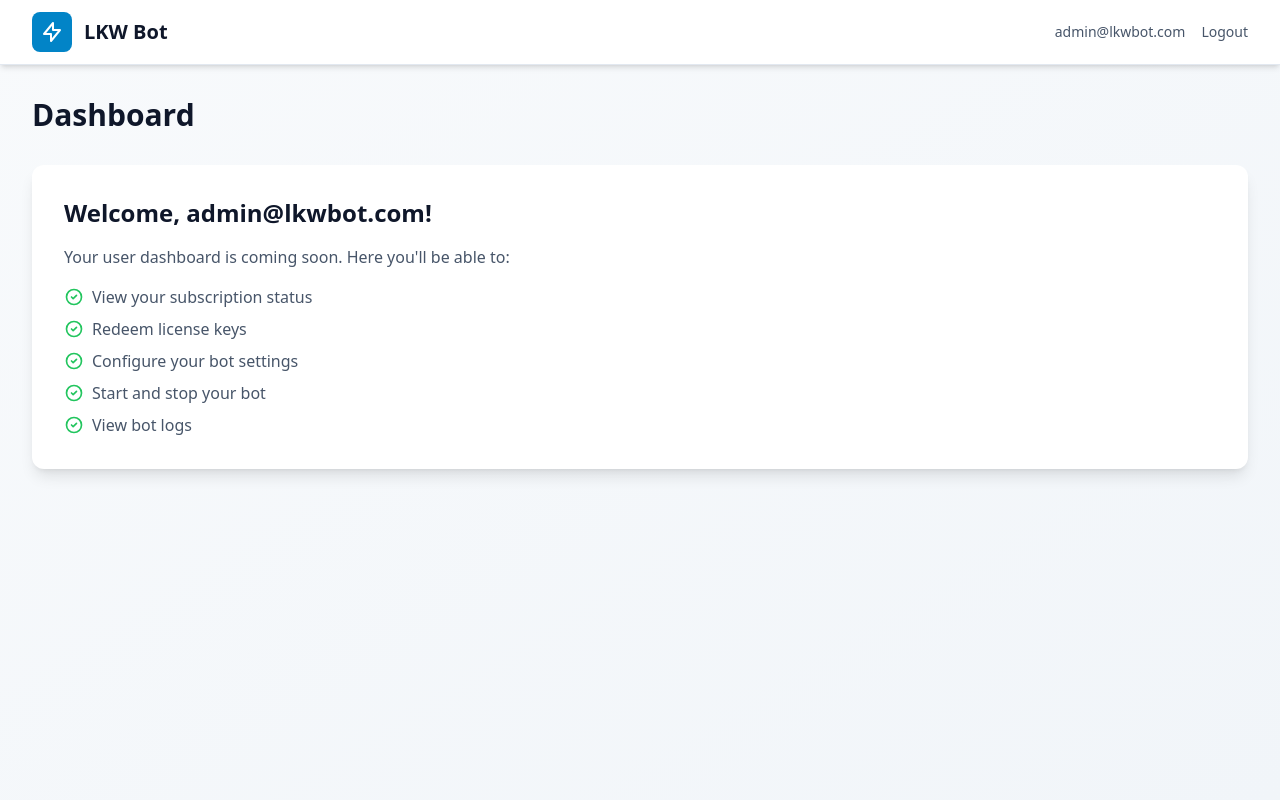
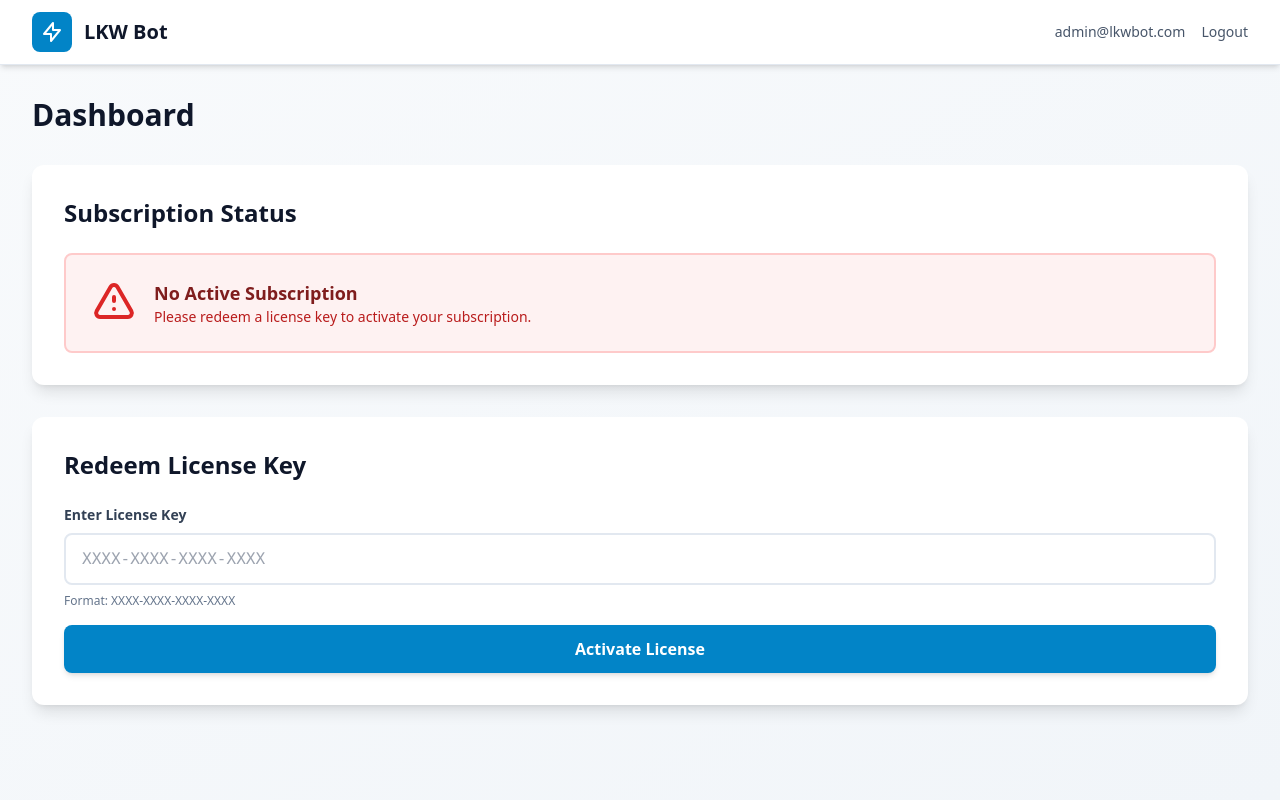
Before and after one commit to Ben10002/LastWarTruck, a Flask app: page /dashboard/ in a window 1280 px wide. Run offline with Flask 3, Linux system fonts and the light colour scheme; a user stored in the database is signed in; some libraries are stand-ins or nearby versions.

```diff
--- a/routes/dashboard.py
+++ b/routes/dashboard.py
@@ -1,11 +1,74 @@
-from flask import Blueprint, render_template
-from flask_login import login_required, current_user
+from flask import Blueprint, render_template, request, redirect, url_for, flash, session, abort
+from functools import wraps
+from models import db
+from models.user import User
+from models.license import License
+from models.subscription import Subscription
 
 bp = Blueprint('dashboard', __name__, url_prefix='/dashboard')
 
 
+def login_required(f):
+    """Decorator to require login"""
+    @wraps(f)
+    def decorated_function(*args, **kwargs):
+        user_id = request.cookies.get('user_id') or session.get('user_id')
+
+        if not user_id:
+            abort(403)
+
+        return f(*args, **kwargs)
+    return decorated_function
+
+
 @bp.route('/')
-# @login_required
+@login_required
 def index():
     """User dashboard"""
-    return render_template('user/dashboard.html')
+    user_id = request.cookies.get('user_id') or session.get('user_id')
+    user = User.query.get_or_404(int(user_id))
+
+    # Get user's subscription
+    subscription = Subscription.query.filter_by(user_id=user.id).first()
+
+    # Get user's redeemed licenses
+    licenses = License.query.filter_by(user_id=user.id).order_by(License.redeemed_at.desc()).all()
+
+    return render_template('user/dashboard.html',
+                         user=user,
+                         subscription=subscription,
+                         licenses=licenses)
+
+
+@bp.route('/redeem', methods=['POST'])
+@login_required
+def redeem_license():
+    """Redeem a license key"""
+    user_id = request.cookies.get('user_id') or session.get('user_id')
+    user = User.query.get_or_404(int(user_id))
+
+    license_key = request.form.get('license_key', '').strip().upper()
+
+    if not license_key:
+        flash('Please enter a license key.', 'error')
+        return redirect(url_for('dashboard.index'))
+
+    # Find license
+    license = License.query.filter_by(key=license_key).first()
+
+    if not license:
+        flash('Invalid license key. Please check and try again.', 'error')
+        return redirect(url_for('dashboard.index'))
+
+    if license.is_redeemed:
+        flash('This license key has already been redeemed.', 'error')
+        return redirect(url_for('dashboard.index'))
+
+    # Redeem license
+    if license.redeem(user):
+        db.session.commit()
+        flash(f'License activated successfully! Your subscription has been extended by {license.duration_days} days.', 'success')
+    else:
+        flash('Failed to redeem license. Please try again.', 'error')
+
+    return redirect(url_for('dashboard.index'))
--- a/templates/user/dashboard.html
+++ b/templates/user/dashboard.html
@@ -20,7 +20,7 @@
                     </div>
                 </div>
                 <div class="flex items-center space-x-4">
-                    <span class="text-sm text-slate-600">{{ current_user.email }}</span>
+                    <span class="text-sm text-slate-600">{{ user.email }}</span>
                     <a href="{{ url_for('auth.logout') }}" class="text-sm text-slate-600 hover:text-slate-900 font-medium">
                         Logout
                     </a>
@@ -34,43 +34,125 @@
 
         <h1 class="text-3xl font-bold text-slate-900 mb-8">Dashboard</h1>
 
-        <!-- Welcome Message -->
+        <!-- Subscription Status Card -->
         <div class="bg-white rounded-xl shadow-lg p-8 mb-8">
-            <h2 class="text-2xl font-bold text-slate-900 mb-4">Welcome, {{ current_user.email }}!</h2>
-            <p class="text-slate-600">Your user dashboard is coming soon. Here you'll be able to:</p>
-            <ul class="mt-4 space-y-2 text-slate-600">
-                <li class="flex items-center">
-                    <svg class="w-5 h-5 text-green-500 mr-2" fill="none" stroke="currentColor" viewBox="0 0 24 24">
-                        <path stroke-linecap="round" stroke-linejoin="round" stroke-width="2" d="M9 12l2 2 4-4m6 2a9 9 0 11-18 0 9 9 0 0118 0z"/>
-                    </svg>
-                    View your subscription status
-                </li>
-                <li class="flex items-center">
-                    <svg class="w-5 h-5 text-green-500 mr-2" fill="none" stroke="currentColor" viewBox="0 0 24 24">
-                        <path stroke-linecap="round" stroke-linejoin="round" stroke-width="2" d="M9 12l2 2 4-4m6 2a9 9 0 11-18 0 9 9 0 0118 0z"/>
-                    </svg>
-                    Redeem license keys
-                </li>
-                <li class="flex items-center">
-                    <svg class="w-5 h-5 text-green-500 mr-2" fill="none" stroke="currentColor" viewBox="0 0 24 24">
-                        <path stroke-linecap="round" stroke-linejoin="round" stroke-width="2" d="M9 12l2 2 4-4m6 2a9 9 0 11-18 0 9 9 0 0118 0z"/>
-                    </svg>
-                    Configure your bot settings
-                </li>
-                <li class="flex items-center">
-                    <svg class="w-5 h-5 text-green-500 mr-2" fill="none" stroke="currentColor" viewBox="0 0 24 24">
-                        <path stroke-linecap="round" stroke-linejoin="round" stroke-width="2" d="M9 12l2 2 4-4m6 2a9 9 0 11-18 0 9 9 0 0118 0z"/>
-                    </svg>
-                    Start and stop your bot
-                </li>
-                <li class="flex items-center">
-                    <svg class="w-5 h-5 text-green-500 mr-2" fill="none" stroke="currentColor" viewBox="0 0 24 24">
-                        <path stroke-linecap="round" stroke-linejoin="round" stroke-width="2" d="M9 12l2 2 4-4m6 2a9 9 0 11-18 0 9 9 0 0118 0z"/>
-                    </svg>
-                    View bot logs
-                </li>
-            </ul>
+            <h2 class="text-2xl font-bold text-slate-900 mb-6">Subscription Status</h2>
+
+            {% if subscription and subscription.is_active %}
+            <div class="flex items-center space-x-4 p-6 bg-green-50 rounded-lg border-2 border-green-200">
+                <svg class="w-12 h-12 text-green-600" fill="none" stroke="currentColor" viewBox="0 0 24 24">
+                    <path stroke-linecap="round" stroke-linejoin="round" stroke-width="2" d="M9 12l2 2 4-4m6 2a9 9 0 11-18 0 9 9 0 0118 0z"/>
+                </svg>
+                <div class="flex-1">
+                    <p class="text-lg font-bold text-green-900">Active Subscription</p>
+                    <p class="text-sm text-green-700">
+                        Expires on: <strong>{{ subscription.end_date.strftime('%B %d, %Y') }}</strong>
+                    </p>
+                    <p class="text-xs text-green-600 mt-1">
+                        {{ subscription.days_remaining }} days remaining
+                    </p>
+                </div>
+            </div>
+            {% else %}
+            <div class="flex items-center space-x-4 p-6 bg-red-50 rounded-lg border-2 border-red-200">
+                <svg class="w-12 h-12 text-red-600" fill="none" stroke="currentColor" viewBox="0 0 24 24">
+                    <path stroke-linecap="round" stroke-linejoin="round" stroke-width="2" d="M12 9v2m0 4h.01m-6.938 4h13.856c1.54 0 2.502-1.667 1.732-3L13.732 4c-.77-1.333-2.694-1.333-3.464 0L3.34 16c-.77 1.333.192 3 1.732 3z"/>
+                </svg>
+                <div class="flex-1">
+                    <p class="text-lg font-bold text-red-900">No Active Subscription</p>
+                    <p class="text-sm text-red-700">Please redeem a license key to activate your subscription.</p>
+                </div>
+            </div>
+            {% endif %}
         </div>
+
+        <!-- Redeem License Key Card -->
+        <div class="bg-white rounded-xl shadow-lg p-8 mb-8">
+            <h2 class="text-2xl font-bold text-slate-900 mb-6">Redeem License Key</h2>
+
+            <form method="POST" action="{{ url_for('dashboard.redeem_license') }}" class="space-y-4">
+                <div>
+                    <label class="block text-sm font-semibold text-slate-700 mb-2">
+                        Enter License Key
+                    </label>
+                    <input type="text"
+                           name="license_key"
+                           placeholder="XXXX-XXXX-XXXX-XXXX"
+                           required
+                           class="w-full px-4 py-3 rounded-lg border-2 border-slate-200 focus:border-primary-500 focus:ring-2 focus:ring-primary-200 outline-none transition-all font-mono uppercase"
+                           pattern="[A-Z0-9]{4}-[A-Z0-9]{4}-[A-Z0-9]{4}-[A-Z0-9]{4}"
+                           maxlength="19">
+                    <p class="text-xs text-slate-500 mt-2">Format: XXXX-XXXX-XXXX-XXXX</p>
+                </div>
+
+                <button type="submit"
+                        class="w-full bg-primary-600 hover:bg-primary-700 text-white font-semibold py-3 px-6 rounded-lg shadow-md hover:shadow-lg transform hover:-translate-y-0.5 transition-all">
+                    Activate License
+                </button>
+            </form>
+        </div>
+
+        <!-- License History -->
+        {% if licenses %}
+        <div class="bg-white rounded-xl shadow-lg overflow-hidden">
+            <div class="px-6 py-4 border-b border-slate-200">
+                <h2 class="text-xl font-bold text-slate-900">License History</h2>
+            </div>
+
+            <div class="overflow-x-auto">
+                <table class="w-full">
+                    <thead class="bg-slate-50">
+                        <tr>
+                            <th class="px-6 py-3 text-left text-xs font-medium text-slate-500 uppercase tracking-wider">
+                                License Key
+                            </th>
+                            <th class="px-6 py-3 text-left text-xs font-medium text-slate-500 uppercase tracking-wider">
+                                Duration
+                            </th>
+                            <th class="px-6 py-3 text-left text-xs font-medium text-slate-500 uppercase tracking-wider">
+                                Redeemed On
+                            </th>
+                            <th class="px-6 py-3 text-left text-xs font-medium text-slate-500 uppercase tracking-wider">
+                                Expires On
+                            </th>
+                            <th class="px-6 py-3 text-left text-xs font-medium text-slate-500 uppercase tracking-wider">
+                                Status
+                            </th>
+                        </tr>
+                    </thead>
+                    <tbody class="bg-white divide-y divide-slate-200">
+                        {% for license in licenses %}
+                        <tr class="hover:bg-slate-50">
+                            <td class="px-6 py-4 whitespace-nowrap">
+                                <span class="font-mono text-sm font-semibold text-slate-900">{{ license.key }}</span>
+                            </td>
+                            <td class="px-6 py-4 whitespace-nowrap text-sm text-slate-600">
+                                {{ license.duration_days }} days
+                            </td>
+                            <td class="px-6 py-4 whitespace-nowrap text-sm text-slate-600">
+                                {{ license.redeemed_at.strftime('%Y-%m-%d %H:%M') }}
+                            </td>
+                            <td class="px-6 py-4 whitespace-nowrap text-sm text-slate-600">
+                                {{ license.expires_at.strftime('%Y-%m-%d %H:%M') }}
+                            </td>
+                            <td class="px-6 py-4 whitespace-nowrap">
+                                {% if license.is_valid %}
+                                <span class="px-2 py-1 text-xs font-semibold rounded-full bg-green-100 text-green-800">
+                                    Active
+                                </span>
+                                {% else %}
+                                <span class="px-2 py-1 text-xs font-semibold rounded-full bg-red-100 text-red-800">
+                                    Expired
+                                </span>
+                                {% endif %}
+                            </td>
+                        </tr>
+                        {% endfor %}
+                    </tbody>
+                </table>
+            </div>
+        </div>
+        {% endif %}
 
     </div>
 </div>
```
